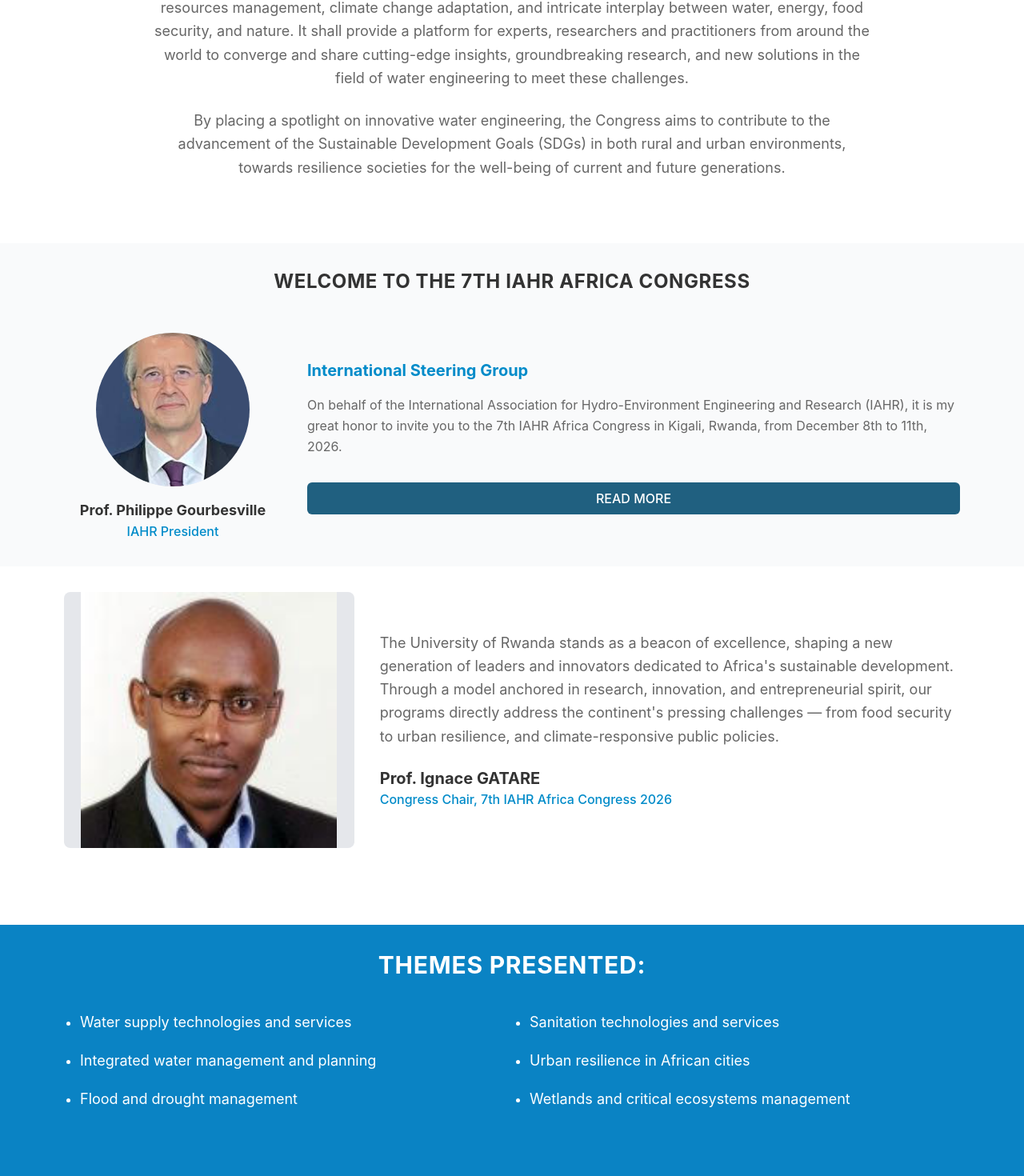
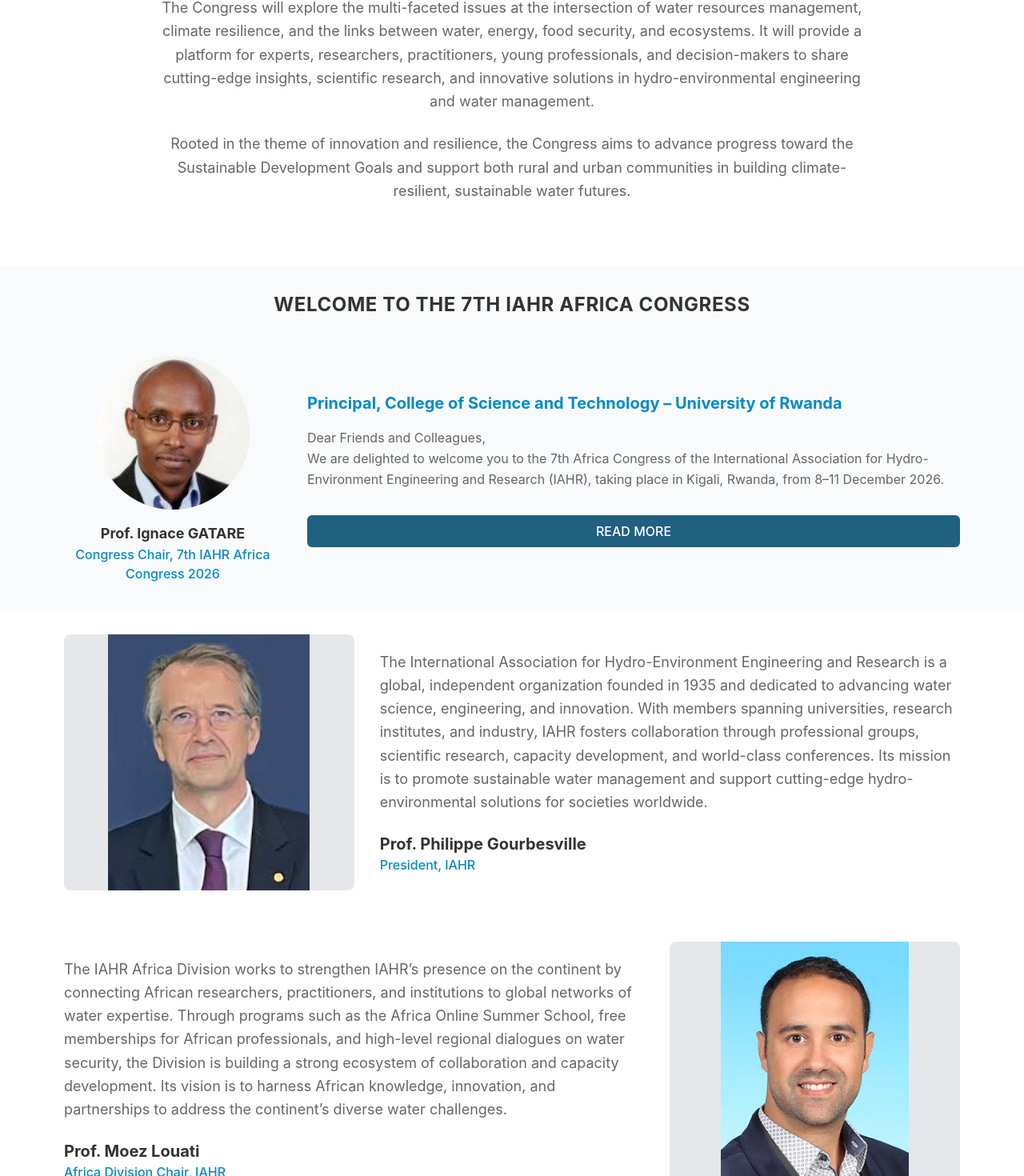
Before and after one commit to Josy-coder/iahr-africa-2026, a Next.js app: page / in a window 1280 px wide. Shown: the part 979-2449 px from the top of the page at 80% size. Built offline with nearby package versions, Linux system fonts and the light colour scheme.

Commit message:
Update index.tsx

```diff
--- a/src/pages/index.tsx
+++ b/src/pages/index.tsx
@@ -86,17 +86,17 @@
                     className="text-center mb-12 mt-6"
                 >
                     <h2 className="text-2xl  font-bold text-text-primary mb-6 mt-6 uppercase tracking-wide">
-                        41ST INTERNATIONAL ASSOCIATION FOR HYDRO-ENVIRONMENT ENGINEERING AND RESEARCH (IAHR) AFRICA CONGRESS (8-11 DECEMBER 2026)
+                      7TH INTERNATIONAL ASSOCIATION FOR HYDRO-ENVIRONMENT ENGINEERING AND RESEARCH (IAHR) AFRICA CONGRESS (8–11 DECEMBER 2026)
                     </h2>
                     <div className="max-w-4xl mx-auto">
                         <p className="text-text-secondary text-lg leading-relaxed mb-6">
-                            With the theme &#34;Water Resilience & Innovation&#34;, the 7th IAHR Africa Congress will be held from 8-11 December 2026 in Kigali, Rwanda. It aims to foster interdisciplinary dialogue, exchange cutting-edge knowledge, and explore innovative solutions to Africa&#39;s most pressing water-related challenges.
+                          With the theme “Water Resilience & Innovation,” the 7th IAHR Africa Congress will be held from 8–11 December 2026 in Kigali, Rwanda. The Congress will gather hydro-environment professionals across Africa and beyond to foster collaboration, innovation, and knowledge exchange on the continent’s most pressing water and environmental challenges.
                         </p>
                         <p className="text-text-secondary text-lg leading-relaxed mb-6">
-                            The Congress will address the multi-faceted challenges posed by the dynamic intersection of water resources management, climate change adaptation, and intricate interplay between water, energy, food security, and nature. It shall provide a platform for experts, researchers and practitioners from around the world to converge and share cutting-edge insights, groundbreaking research, and new solutions in the field of water engineering to meet these challenges.
+                          The Congress will explore the multi-faceted issues at the intersection of water resources management, climate resilience, and the links between water, energy, food security, and ecosystems. It will provide a platform for experts, researchers, practitioners, young professionals, and decision-makers to share cutting-edge insights, scientific research, and innovative solutions in hydro-environmental engineering and water management.
                         </p>
                         <p className="text-text-secondary text-lg leading-relaxed">
-                            By placing a spotlight on innovative water engineering, the Congress aims to contribute to the advancement of the Sustainable Development Goals (SDGs) in both rural and urban environments, towards resilience societies for the well-being of current and future generations.
+                          Rooted in the theme of innovation and resilience, the Congress aims to advance progress toward the Sustainable Development Goals and support both rural and urban communities in building climate-resilient, sustainable water futures.
                         </p>
                     </div>
                 </motion.div>
@@ -133,14 +133,16 @@
                     >
                         <div className="rounded-full overflow-hidden w-48 h-48 mx-auto bg-gray-200">
                             <img
-                                src="/images/philippe_gourbesville.jpeg"
-                                alt="Prof. Philippe Gourbesville"
+                                src="/images/ignace_gatare.jpg"
+                                alt="Prof. Ignace GATARE"
                                 className="w-full h-full object-cover"
                             />
                         </div>
                         <div className="text-center mt-4">
-                            <h3 className="text-lg font-bold text-text-primary">Prof. Philippe Gourbesville</h3>
-                            <p className="text-primary font-medium">IAHR President</p>
+                            <h3 className="text-lg font-bold text-text-primary">Prof. Ignace GATARE</h3>
+                            <p className="text-primary font-medium">
+                              Congress Chair, 7th IAHR Africa Congress 2026
+                            </p>
                         </div>
                     </motion.div>
 
@@ -151,18 +153,24 @@
                         viewport={{ once: true }}
                         className="w-full lg:w-3/4"
                     >
-                        <h3 className="text-xl font-bold text-primary mb-4">International Steering Group</h3>
+                        <h3 className="text-xl font-bold text-primary mb-4">Principal, College of Science and Technology – University of Rwanda</h3>
                         <div className="text-text-secondary leading-relaxed">
                             <p className="mb-4">
-                                On behalf of the International Association for Hydro-Environment Engineering and Research (IAHR), it is my great honor to invite you to the 7th IAHR Africa Congress in Kigali, Rwanda, from December 8th to 11th, 2026.
+                              Dear Friends and Colleagues,
+                              <br/>
+                              We are delighted to welcome you to the 7th Africa Congress of the International Association for Hydro-Environment Engineering and Research (IAHR), taking place in Kigali, Rwanda, from 8–11 December 2026.
+
                             </p>
                             {showFullMessage && (
                                 <>
                                     <p className="mb-4">
-                                        Following the success of our previous edition in Morocco, this congress continues to be a flagship event uniting leading experts, policymakers, and young professionals tackling climate resilience and water security challenges across Africa and globally. Your presence will enrich vital conversations and contribute to shaping innovative, actionable pathways for a better future.
+                                      This Congress represents a unique opportunity for collaboration, innovation, and knowledge exchange among Africa’s water and hydro-environment community. Under the theme “Water Resilience & Innovation,” we will reflect on the challenges and opportunities shaping the future of water on our continent, while elevating African solutions and global perspectives.
                                     </p>
                                     <p className="mb-4">
-                                        The event provides researchers, engineers, and decision makers the opportunity to share recent advances and experiences, identify emerging technology trends, and engage in lively debates.
+                                      The University of Rwanda is proud to co-host this prestigious event. As the country’s leading public university, UR is committed to advancing scientific excellence, innovation, and evidence-based policy that contributes to national and regional development.
+                                    </p>
+                                    <p className="mb-4">
+                                      Murakaza neza i Kigali — Welcome to Rwanda!
                                     </p>
                                 </>
                             )}
@@ -183,10 +191,16 @@
 const ChairMessages = () => {
     const chairs = [
         {
-            name: "Prof. Ignace GATARE",
-            title: "Congress Chair, 7th IAHR Africa Congress 2026",
-            message: "The University of Rwanda stands as a beacon of excellence, shaping a new generation of leaders and innovators dedicated to Africa's sustainable development. Through a model anchored in research, innovation, and entrepreneurial spirit, our programs directly address the continent's pressing challenges — from food security to urban resilience, and climate-responsive public policies.",
-            image: "/images/ignace_gatare.jpg"
+            name: "Prof. Philippe Gourbesville",
+            title: "President, IAHR",
+            message: "The International Association for Hydro-Environment Engineering and Research is a global, independent organization founded in 1935 and dedicated to advancing water science, engineering, and innovation. With members spanning universities, research institutes, and industry, IAHR fosters collaboration through professional groups, scientific research, capacity development, and world-class conferences. Its mission is to promote sustainable water management and support cutting-edge hydro-environmental solutions for societies worldwide.",
+            image: "/images/philippe_gourbesville.jpeg"
+        },
+        {
+            name: "Prof. Moez Louati",
+            title: "Africa Division Chair, IAHR",
+            message: "The IAHR Africa Division works to strengthen IAHR’s presence on the continent by connecting African researchers, practitioners, and institutions to global networks of water expertise. Through programs such as the Africa Online Summer School, free memberships for African professionals, and high-level regional dialogues on water security, the Division is building a strong ecosystem of collaboration and capacity development. Its vision is to harness African knowledge, innovation, and partnerships to address the continent’s diverse water challenges.",
+            image: "/images/Moez_Louati.jpg"
         },
     ];
 
@@ -227,12 +241,13 @@
 
 const ThemesSection = () => {
     const themes = [
-        "Water supply technologies and services",
-        "Sanitation technologies and services",
-        "Integrated water management and planning",
-        "Urban resilience in African cities",
-        "Flood and drought management",
-        "Wetlands and critical ecosystems management"
+      "Water supply & Sanitation technologies and services",
+      "Water Regulatory Services",
+      "Integrated water management and planning",
+      "Urban resilience in African cities",
+      "Flood and drought management",
+      "Wetlands and critical ecosystems management"
+
     ];
 
     return (
@@ -378,7 +393,7 @@
                     viewport={{ once: true }}
                 >
                     <h3 className="text-xl font-bold mb-8 uppercase tracking-wide">
-                        ON BEHALF OF THE LOCAL ORGANIZING COMMITTEE OF THE 7TH IAHR AFRICA CONGRESS AND THE INTERNATIONAL ASSOCIATION FOR HYDRO-ENVIRONMENT ENGINEERING AND RESEARCH (IAHR), WE ARE DELIGHTED TO INVITE YOU TO JOIN THE 7TH IAHR AFRICA CONGRESS IN 2026 IN KIGALI, RWANDA.
+                      ON BEHALF OF THE LOCAL ORGANIZING COMMITTEE OF THE 7TH IAHR AFRICA CONGRESS AND THE INTERNATIONAL ASSOCIATION FOR HYDRO-ENVIRONMENT ENGINEERING AND RESEARCH (IAHR), WE ARE DELIGHTED TO INVITE YOU TO JOIN US IN KIGALI, RWANDA, FROM 8–11 DECEMBER 2026.
                     </h3>
                     <button className="border-2 border-white text-white hover:bg-white hover:text-quaternary px-8 py-3 rounded-md font-semibold transition-colors duration-300">
                         KEEP ME UPDATED
```
